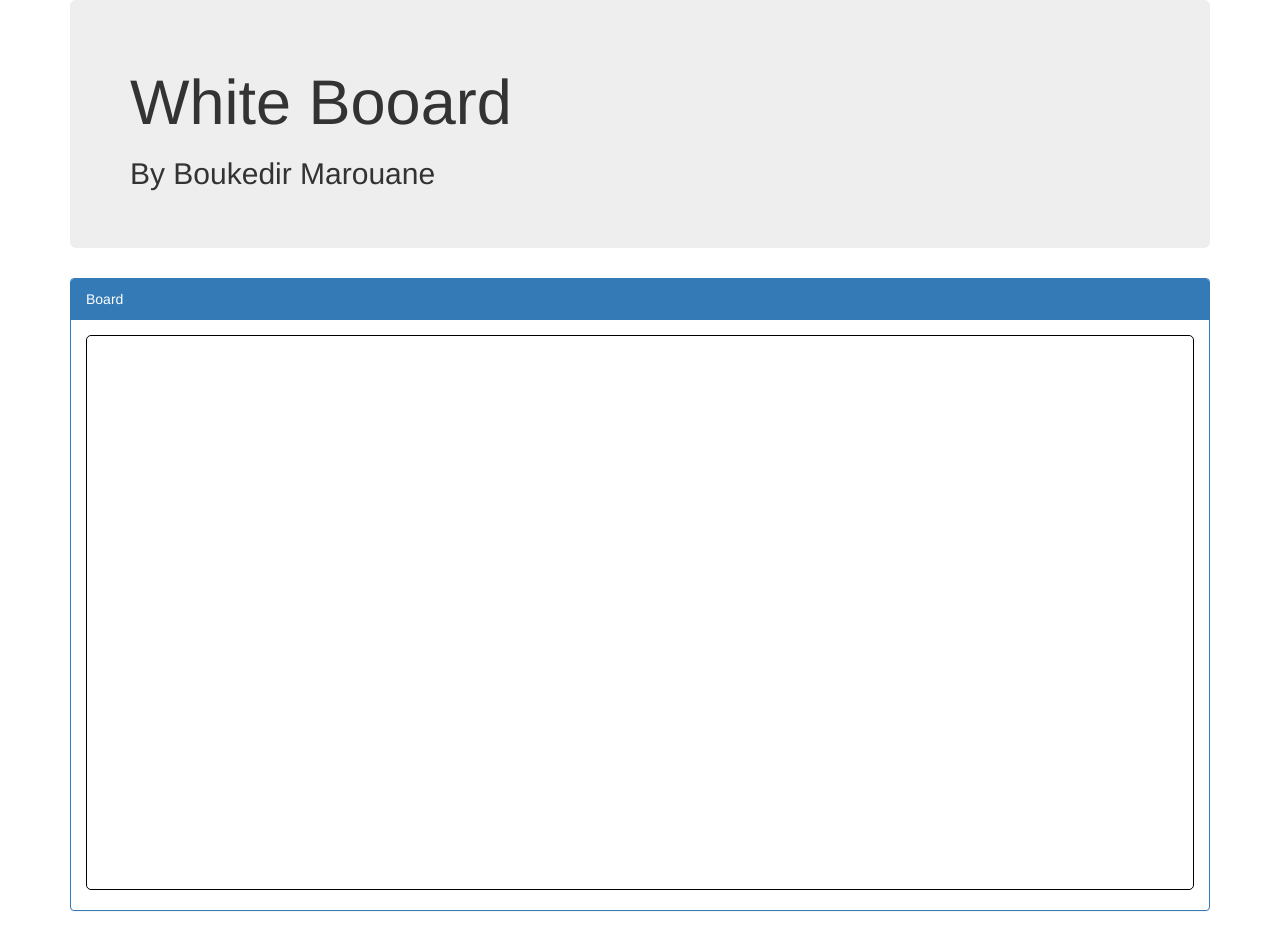
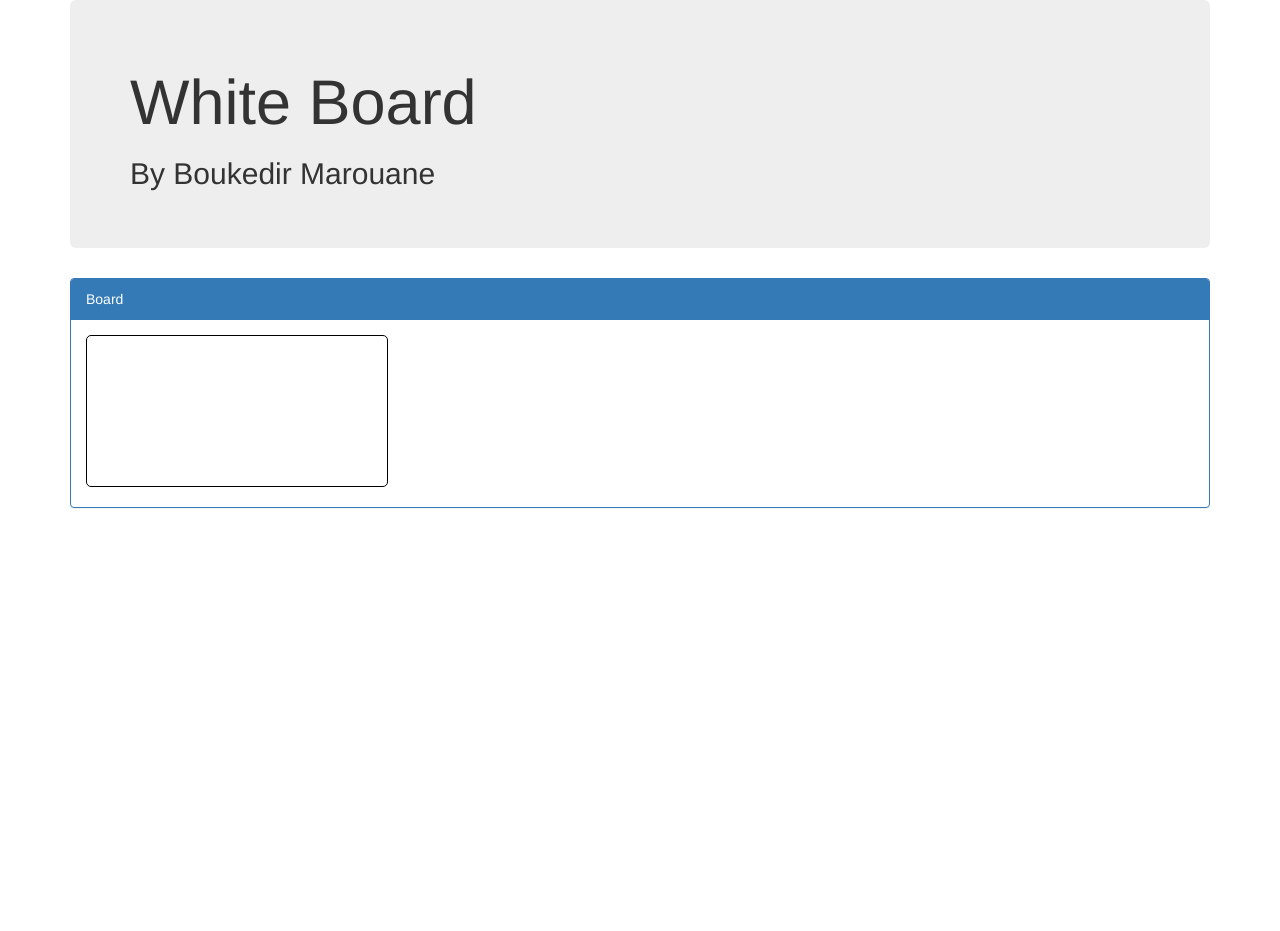
Before and after one commit to wan-bu/white-board-front, an Angular app: page / in a window 1280 px wide. After the commit the page ends 800 px from the top, so only its background shows below. Built offline with nearby package versions, Linux system fonts and the light colour scheme.

Commit message:
Update board.component.html

```diff
--- a/src/app/modules/white-board/components/board/board.component.html
+++ b/src/app/modules/white-board/components/board/board.component.html
@@ -1,13 +1,13 @@
 
 <div class="container">
     <div class="jumbotron">
-      <h1>White Booard</h1>
+      <h1>White Board</h1>
       <h2>By Boukedir Marouane</h2>
     </div>
     <div class="panel panel-primary">
       <div class="panel-heading">Board</div>
       <div class="panel-body" >
-        <canvas #canvas style="border:1px solid #000000; border-radius: 5px;width: 1108px;"   (mousedown)="click($event)" (mousemove)="trace($event)" (mouseup)="release($event)"></canvas>
+        <canvas #canvas style="border:1px solid #000000; border-radius: 5px;"   (mousedown)="click($event)" (mousemove)="trace($event)" (mouseup)="release($event)"></canvas>
       </div>
     </div>
   </div>
```
